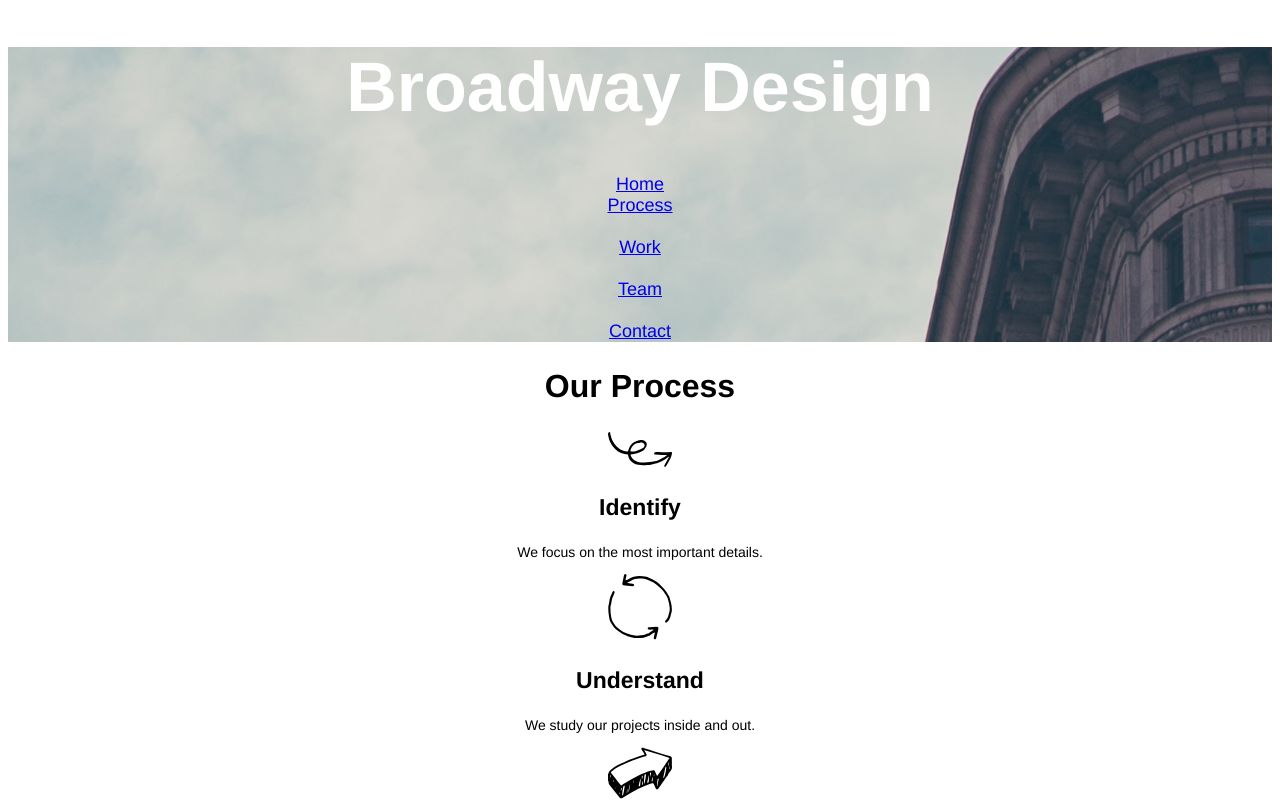
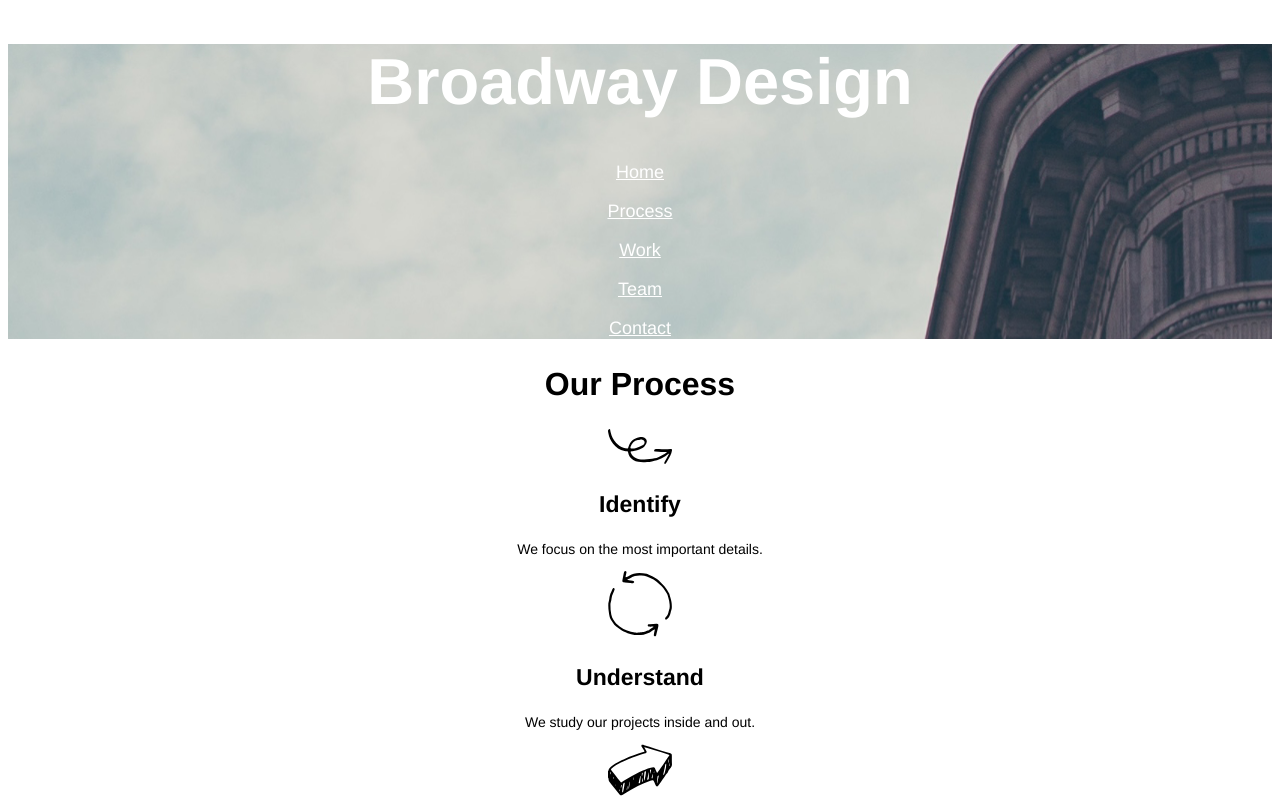
Before and after one commit to erikanso/broadway, a plain HTML site: page index.html in a window 1280 px wide. Shown: the top 802 px of the page. Drawn offline with Linux system fonts and the light colour scheme.

Commit message:
Success with background image

```diff
--- a/index.html
+++ b/index.html
@@ -10,13 +10,11 @@
 
         <div id="header">
           <h1>Broadway Design</h1>
-          <div class="links">
-            <a href="index.html">Home</a><br />
+            <a href="index.html">Home</a><br /><br />
             <a href="#process">Process</a><br /><br />
             <a href="#work">Work</a><br /><br />
             <a href="#team">Team</a><br /><br />
             <a href="#contact">Contact</a>
-          </div>
         </div>
 
 <!-- Process -->
--- a/resources/style.css
+++ b/resources/style.css
@@ -4,7 +4,7 @@ body {
 }
 
 h1 {
-  font-size: 70px;
+  font-size: 65px;
   font-weight: bold;
   color: white;
 }
@@ -13,7 +13,7 @@ h1 {
   background-image: url("../resources/images/sky.png");
 }
 
-.links {
+a {
   font-size: 18px;
   color: white;
 }
```
Also changed, not shown: 1 other file.
